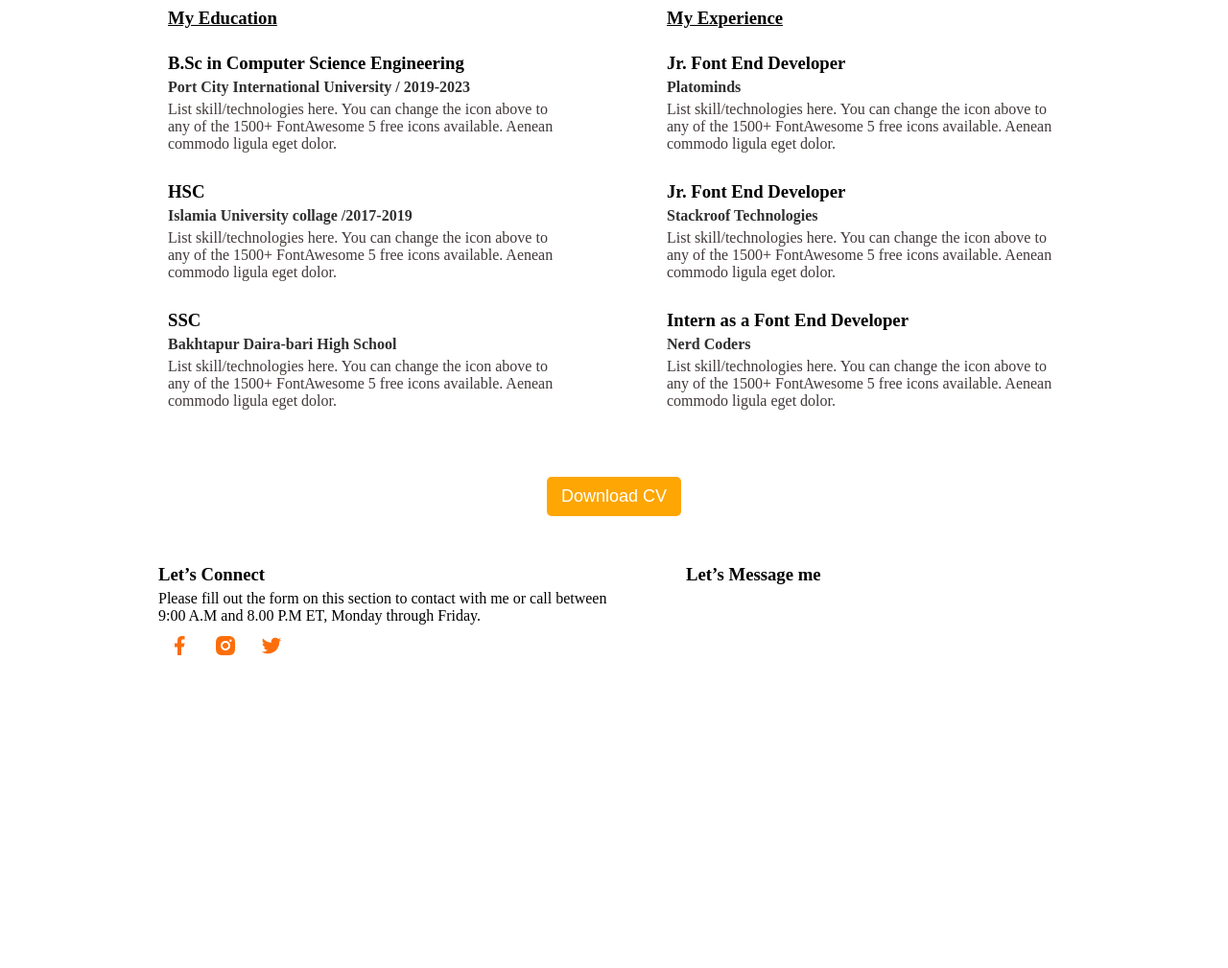
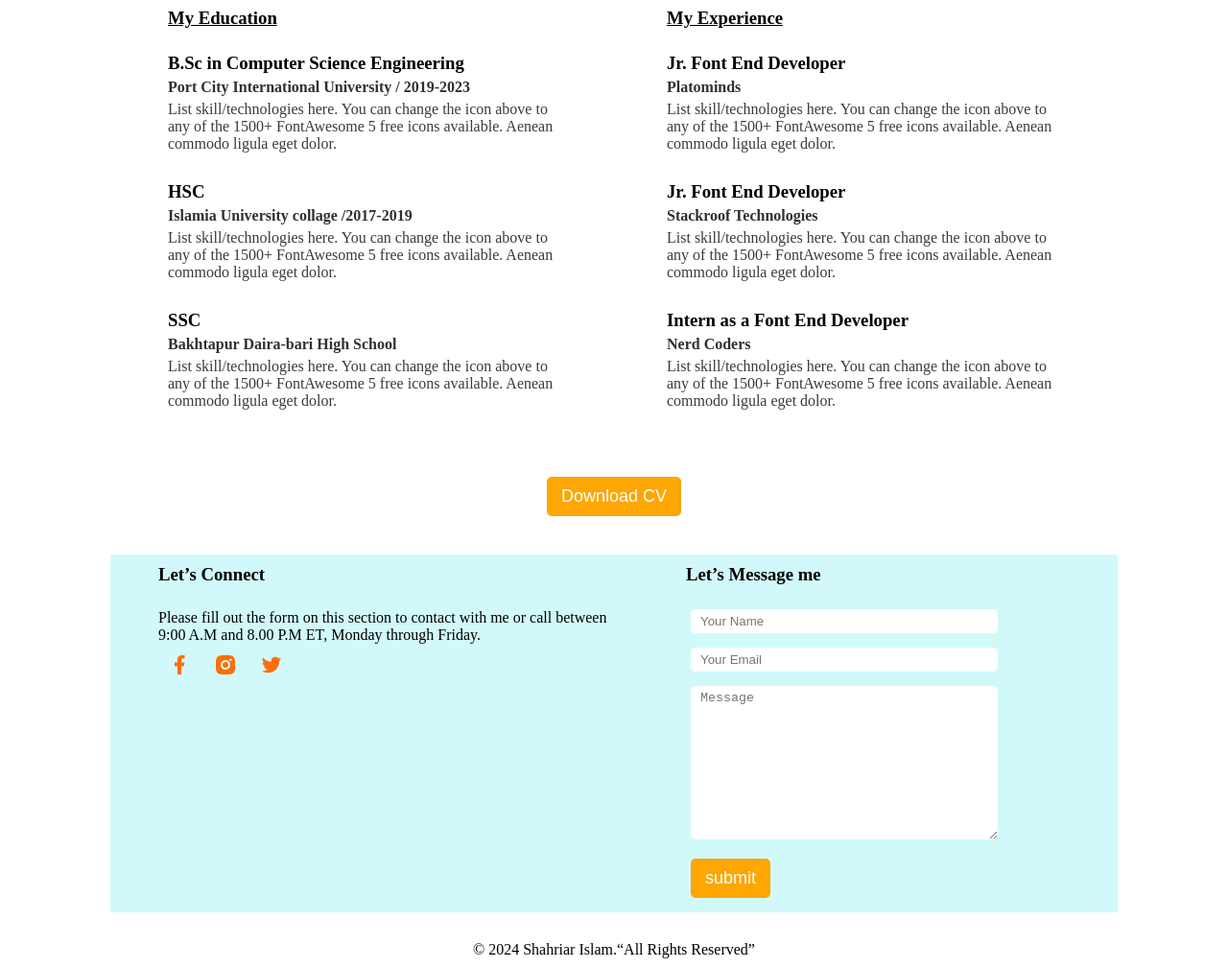
Before and after one commit to sazid0101/portfolio-1, a plain HTML site: page index.html in a window 1280 px wide. Shown: the part 1894-2903 px from the top of the page at 96% size. Before the commit the page ends 2653 px from the top, so only its background shows below. Drawn offline with Linux system fonts and the light colour scheme.

Commit message:
footer section added & complete the project

```diff
--- a/index.html
+++ b/index.html
@@ -162,8 +162,15 @@
             </div>
             <div class="footer-column2">
                 <h3 class="foot-title">Let’s Message me</h3>
+                <form action="">
+                    <input type="text" placeholder="Your Name" name="" id="">
+                    <input type="email" placeholder="Your Email" name="" id="">
+                    <textarea placeholder="Message" name="" id="" cols="30" rows="10"></textarea>
+                    <input class="btn" type="submit" value="submit">
+                </form>
             </div>
         </div>
     </footer>
+    <p class="all-right">© 2024 Shahriar Islam.“All Rights Reserved”</p>
 </body>
 </html>
--- a/style/style.css
+++ b/style/style.css
@@ -159,9 +159,25 @@ nav {
 .footer-section{
     display: flex;
     margin: 0px 100px 30px 100px;
+    background-color: rgb(210, 249, 249);
 
+}
+.foot-title{
+    padding-bottom: 20px;
 }
 .footer-column1{
     max-width: 500px;
     padding: 0px 40px 20px 40px;
 }
+.footer-column2 input[type="text"], .footer-column2 input[type="email"], textarea{
+    display: block;
+    margin-bottom: 15px;
+    padding: 5px 10px;
+    border: 0px;
+    border-radius: 5px;
+    width: 300px;
+
+}
+.all-right{
+    text-align: center;
+}
```
